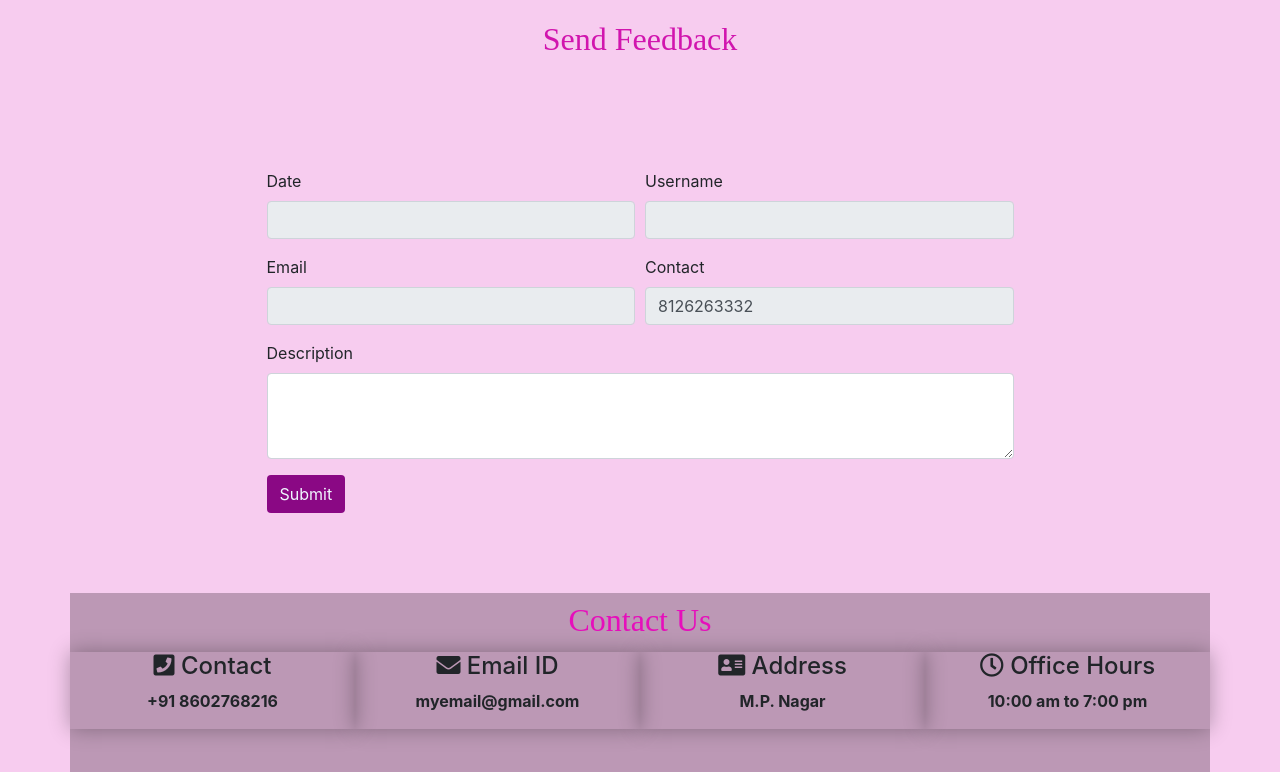
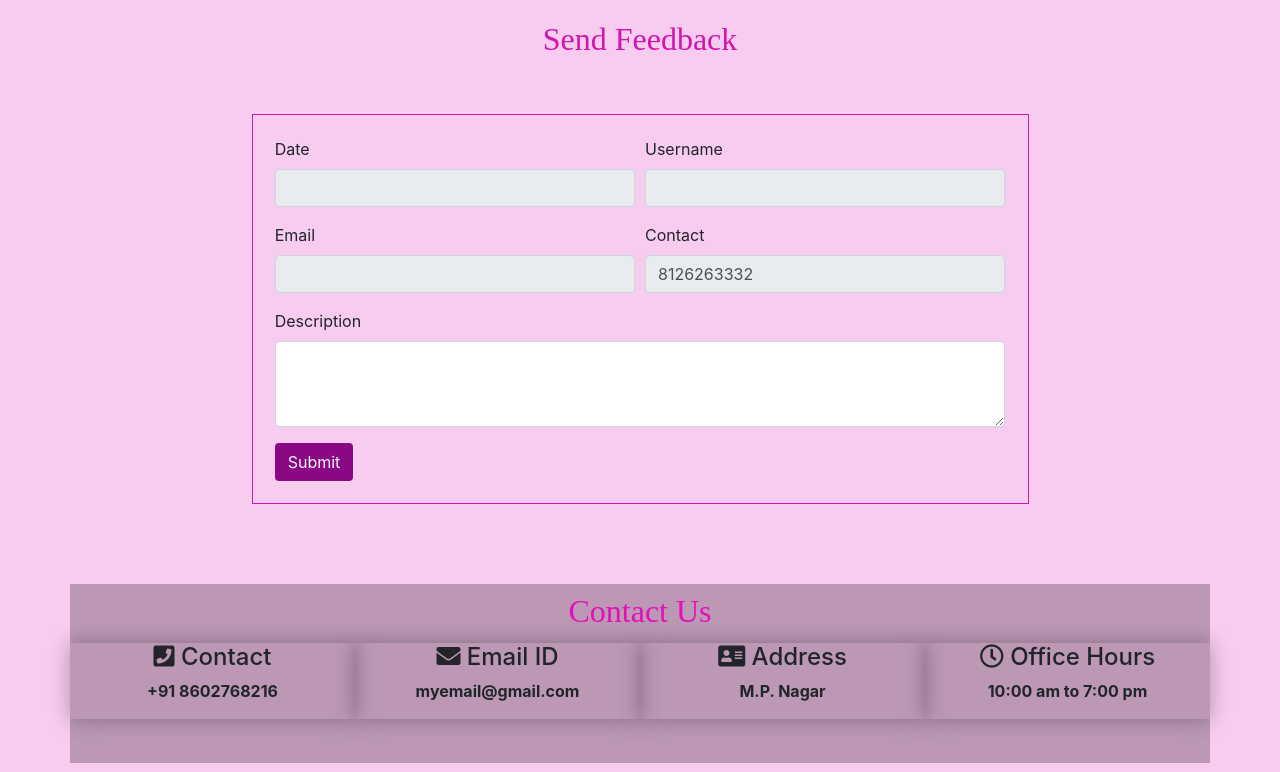
Before and after one commit to Suryanshm000/Bring-my-flower, a Django app: template grocery/templates/feedback.html in a window 1280 px wide. Shown: the part 56-828 px from the top of the page. Run offline with Django 3.2, Linux system fonts and the light colour scheme; the template is opened without the code that fills it: values that come from a table or form of the project are taken from there, others are empty; data comes from the database, SQL or seed files in the repository; parts of the project's set-up code (start-up, migrations or seed data) failed here and were passed over; some libraries are stand-ins or nearby versions.

Commit message:
feedback

```diff
--- a/grocery/templates/feedback.html
+++ b/grocery/templates/feedback.html
@@ -15,7 +15,7 @@ transform:translateY(-20px)
 <div class="container">
     <h2 style="margin-top:20px;color: #d115ae;text-align: center; font-family : 'Monotype Corsiva';" align="center">Send Feedback</h2>
 
-<div class="container-fluid" style="width:70%;margin-top:10%">
+<div class="container-fluid" style="width:70%;margin-top:5%;border: 1px solid #d115ae;padding: 2%;">
 <form method="post" action="" enctype="multipart/form-data">
     {% csrf_token %}
     <div class="form-row">
```
